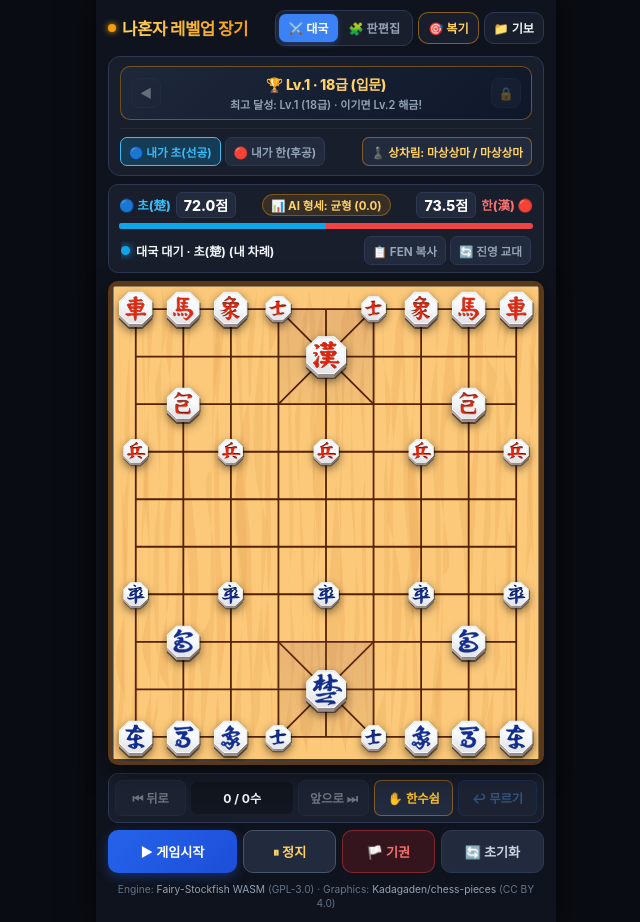
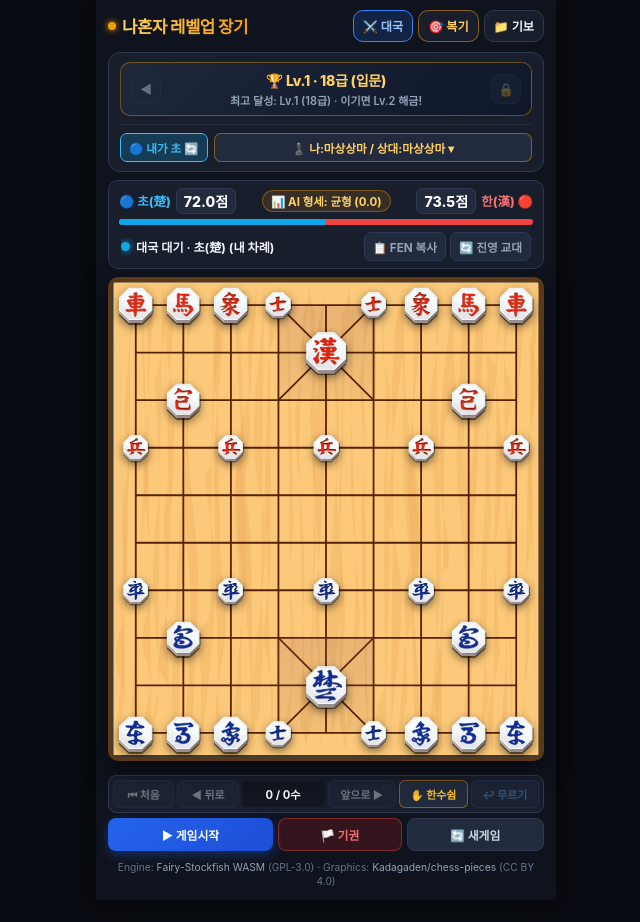
Before and after one commit to kjlkmk/thisone.co.kr, a Jekyll site: the page apps/janggi/index.html, which Jekyll copies as it is, in a window 1280 px wide. Shown: the whole page, without its empty margins (314-954 px from the left). Built offline with Jekyll 4.4.1, drawn with Linux system fonts in a browser that asks for light colours; after the commit the page ends 900 px from its top, so only the background shows below that.

Commit message:
feat(janggi): optimize mobile UI - mode toggle button and compact bottom controls

```diff
--- a/apps/janggi/index.html
+++ b/apps/janggi/index.html
@@ -110,31 +110,20 @@
       flex-shrink: 0;
     }
 
-    .mode-switch {
-      display: flex;
-      background: var(--bg-panel);
-      border: 1px solid var(--border);
-      border-radius: 10px;
-      padding: 3px;
-      gap: 2px;
-    }
-
-    .mode-btn {
-      border: none;
-      background: transparent;
-      color: var(--text-sub);
-      font-size: 0.76rem;
-      font-weight: 700;
-      padding: 5px 9px;
-      border-radius: 7px;
-      cursor: pointer;
+    .mode-toggle-btn {
       transition: all 0.15s ease;
     }
 
-    .mode-btn.active {
-      background: var(--accent);
-      color: #fff;
-      box-shadow: 0 2px 6px rgba(59, 130, 246, 0.35);
+    .mode-toggle-btn.play {
+      background: rgba(37, 99, 235, 0.2);
+      border-color: #3b82f6;
+      color: #93c5fd;
+    }
+
+    .mode-toggle-btn.edit {
+      background: rgba(245, 158, 11, 0.22);
+      border-color: #f59e0b;
+      color: #ffd166;
     }
 
     .menu-btn {
@@ -149,6 +138,8 @@
       display: inline-flex;
       align-items: center;
       gap: 4px;
+      white-space: nowrap;
+      user-select: none;
     }
 
     .menu-btn:active {
@@ -236,7 +227,7 @@
       padding-top: 8px;
       border-top: 1px solid rgba(255, 255, 255, 0.06);
       gap: 6px;
-      flex-wrap: wrap;
+      flex-wrap: nowrap;
     }
 
     .side-toggle {
@@ -623,19 +614,19 @@
     .bottom-controls {
       display: flex;
       flex-direction: column;
-      gap: 7px;
+      gap: 5px;
       margin-top: auto;
     }
 
-    /* 1열: 뒤로 / 수순표시 / 앞으로 / 한수쉼 / 무르기 */
+    /* 1열: 처음 / 뒤로 / 수순표시 / 앞으로 / 한수쉼 / 무르기 */
     .nav-bar {
       display: grid;
-      grid-template-columns: 0.9fr 1.3fr 0.9fr 1fr 1fr;
-      gap: 5px;
+      grid-template-columns: 0.85fr 0.85fr 1.15fr 0.95fr 0.95fr 0.95fr;
+      gap: 3px;
       background: var(--bg-panel);
       border: 1px solid var(--border);
-      border-radius: 10px;
-      padding: 6px;
+      border-radius: 8px;
+      padding: 4px;
       align-items: center;
     }
 
@@ -643,15 +634,16 @@
       background: var(--bg-card);
       border: 1px solid var(--border);
       color: var(--text-main);
-      font-size: 0.77rem;
+      font-size: 0.68rem;
       font-weight: 700;
-      padding: 8px 4px;
-      border-radius: 7px;
+      padding: 5px 2px;
+      border-radius: 6px;
       cursor: pointer;
       display: flex;
       align-items: center;
       justify-content: center;
-      gap: 3px;
+      gap: 2px;
+      white-space: nowrap;
     }
 
     .nav-btn:disabled {
@@ -665,29 +657,29 @@
 
     .move-counter {
       text-align: center;
-      font-size: 0.76rem;
+      font-size: 0.70rem;
       font-weight: 700;
       color: var(--text-main);
       background: rgba(0, 0, 0, 0.28);
-      padding: 7px 4px;
-      border-radius: 6px;
+      padding: 5px 2px;
+      border-radius: 5px;
       white-space: nowrap;
       overflow: hidden;
       text-overflow: ellipsis;
     }
 
-    /* 2열: 게임시작 / 정지 / 기권 / 초기화 */
+    /* 2열: 게임시작 / 기권 / 새게임 */
     .action-bar {
       display: grid;
-      grid-template-columns: 1.25fr 0.9fr 0.9fr 1fr;
-      gap: 6px;
+      grid-template-columns: 1.2fr 0.9fr 1fr;
+      gap: 5px;
     }
 
     .main-btn {
       border: none;
-      border-radius: 10px;
-      padding: 11px 6px;
-      font-size: 0.82rem;
+      border-radius: 8px;
+      padding: 7px 4px;
+      font-size: 0.74rem;
       font-weight: 800;
       cursor: pointer;
       display: flex;
@@ -1158,10 +1150,7 @@
       </div>
 
       <div class="header-right">
-        <div class="mode-switch">
-          <button class="mode-btn active" id="tabPlay" onclick="switchMode('play')">⚔️ 대국</button>
-          <button class="mode-btn" id="tabEdit" onclick="switchMode('edit')">🧩 판편집</button>
-        </div>
+        <button class="menu-btn mode-toggle-btn play" id="modeToggleBtn" onclick="toggleMode()" title="대국 모드 (클릭 시 판편집으로 전환)">⚔️ 대국</button>
         <button class="menu-btn" onclick="openBlunderModal()" style="border-color:rgba(245,158,11,0.5); color:#ffd166;" title="내가 갑자기 불리해진 패착 지점 찾기 & AI 최선수 정답 보기">🎯 복기</button>
         <button class="menu-btn" onclick="toggleKifuModal(true)" title="기보 저장 및 불러오기">📁 기보</button>
       </div>
@@ -1179,13 +1168,12 @@
       </div>
 
       <div class="match-sub-row">
-        <div class="side-toggle">
-          <button class="mini-chip cho active" id="sideChoBtn" onclick="selectMySide('b')">🔵 내가 초(선공)</button>
-          <button class="mini-chip han" id="sideHanBtn" onclick="selectMySide('w')">🔴 내가 한(후공)</button>
-        </div>
-
-        <button class="mini-chip" id="formationBtn" onclick="openFormationModal()" style="color:#ffd166; border-color:rgba(245,158,11,0.45);">
-          ♟️ 상차림: <span id="formationSummary">마상상마 / 마상상마</span>
+        <button class="mini-chip cho active" id="sideToggleBtn" onclick="toggleMySide()" title="클릭하여 내 진영(초/한)을 전환합니다">
+          🔵 내가 초 🔄
+        </button>
+
+        <button class="mini-chip" id="formationBtn" onclick="openFormationModal()" style="color:#ffd166; border-color:rgba(245,158,11,0.45); flex:1; justify-content:center;" title="상차림 설정 열기">
+          ♟️ <span id="formationSummary">나:마상상마 / 상대:마상상마</span> ▾
         </button>
       </div>
     </section>
@@ -1276,19 +1264,19 @@
     <div class="bottom-controls">
       <!-- 수순 이동 및 한수쉼 / 무르기 -->
       <div class="nav-bar">
-        <button class="nav-btn" id="btnBack" onclick="stepBackward()">⏮ 뒤로</button>
+        <button class="nav-btn" id="btnFirst" onclick="stepToStart()" title="대국 첫 상태로 이동">⏮ 처음</button>
+        <button class="nav-btn" id="btnBack" onclick="stepBackward()" title="1수 뒤로 이동">◀ 뒤로</button>
         <div class="move-counter" id="moveCounterText">0 / 0수</div>
-        <button class="nav-btn" id="btnForward" onclick="stepForward()">앞으로 ⏭</button>
+        <button class="nav-btn" id="btnForward" onclick="stepForward()" title="1수 앞으로 이동">앞으로 ▶</button>
         <button class="nav-btn" id="btnPass" onclick="handlePlayerPassTurn()" style="color:#fbbf24; border-color:rgba(245,158,11,0.45);" title="내 차례에 기물을 움직이지 않고 한 수 쉽니다">✋ 한수쉼</button>
         <button class="nav-btn" id="btnUndo" onclick="undoMove()" style="color:#60a5fa; border-color:#2563eb66;">↩ 무르기</button>
       </div>
 
-      <!-- 대국 시작 / 정지 / 기권 / 초기화 -->
+      <!-- 대국 시작 / 기권 / 새게임 -->
       <div class="action-bar">
         <button class="main-btn btn-start" id="btnStart" onclick="handleStartButton()">▶ 게임시작</button>
-        <button class="main-btn btn-stop" id="btnStop" onclick="pauseGame()">⏸ 정지</button>
         <button class="main-btn btn-resign" id="btnResign" onclick="resignGame()">🏳️ 기권</button>
-        <button class="main-btn btn-reset" id="btnReset" onclick="resetGameBoard()">🔄 초기화</button>
+        <button class="main-btn btn-reset" id="btnReset" onclick="resetGameBoard()">🔄 새게임</button>
       </div>
     </div>
 
@@ -2124,11 +2114,34 @@
       }
     }
 
+    function updateSideToggleUI() {
+      const btn = document.getElementById('sideToggleBtn');
+      if (!btn) return;
+      if (mySide === 'b') {
+        btn.className = 'mini-chip cho active';
+        btn.innerHTML = '🔵 내가 초 🔄';
+      } else {
+        btn.className = 'mini-chip han active';
+        btn.innerHTML = '🔴 내가 한 🔄';
+      }
+    }
+
+    function updateFormationSummaryUI() {
+      const el = document.getElementById('formationSummary');
+      if (el) {
+        const myForm = mySide === 'b' ? selectedChoFormation : selectedHanFormation;
+        const oppForm = mySide === 'b' ? selectedHanFormation : selectedChoFormation;
+        el.innerText = `나:${myForm} / 상대:${oppForm}`;
+      }
+    }
+
     function updateAllUI() {
       renderBoard();
       updateScoreAndStatusUI();
       updateLevelUI();
       updateEditPaletteCountsUI();
+      updateSideToggleUI();
+      updateFormationSummaryUI();
     }
 
     // =========================================================================
@@ -2470,7 +2483,16 @@
       }
     }
 
-    // ⏮ 뒤로
+    // ⏮ 처음으로 (0수로 이동)
+    function stepToStart() {
+      if (currentPly <= 0) return;
+      stopAiThinking();
+      if (gameState === 'playing') gameState = 'paused';
+      reconstructBoardAtPly(0);
+      updateAllUI();
+    }
+
+    // ◀ 뒤로 (1수 뒤로)
     function stepBackward() {
       if (currentPly <= 0) return;
       stopAiThinking();
@@ -2579,19 +2601,20 @@
       showToast(`🏳️ 기권하셨습니다. ${winner} 승리!`);
     }
 
-    // 내가 초(선공) / 내가 한(후공) 선택 (대국 중에도 현재 국면 그대로 진영 교대 가능!)
+    // 내 진영(초/한) 토글 전환
+    function toggleMySide() {
+      selectMySide(mySide === 'b' ? 'w' : 'b');
+    }
+
     function selectMySide(side) {
       mySide = side === 'w' ? 'w' : 'b';
       isFlipped = (mySide === 'b'); // 내 진영이 항상 화면 아래쪽에 오도록 회전
 
-      document.getElementById('sideChoBtn').classList.toggle('active', mySide === 'b');
-      document.getElementById('sideHanBtn').classList.toggle('active', mySide === 'w');
-
       stopAiThinking();
       updateAllUI();
       saveAutoState();
 
-      const label = mySide === 'b' ? '🔵 내가 초(선공)' : '🔴 내가 한(후공)';
+      const label = mySide === 'b' ? '🔵 내가 초' : '🔴 내가 한';
       showToast(`${label} 입장으로 전환되었습니다.`);
 
       // 대국 진행 중이고 이제 AI 차례가 되었다면 즉시 AI 착수
@@ -2609,8 +2636,18 @@
       const prevMode = appMode;
       appMode = mode;
 
-      document.getElementById('tabPlay').classList.toggle('active', mode === 'play');
-      document.getElementById('tabEdit').classList.toggle('active', mode === 'edit');
+      const modeBtn = document.getElementById('modeToggleBtn');
+      if (modeBtn) {
+        if (mode === 'play') {
+          modeBtn.className = 'menu-btn mode-toggle-btn play';
+          modeBtn.innerHTML = '⚔️ 대국';
+          modeBtn.title = '대국 모드 (클릭 시 판편집으로 전환)';
+        } else {
+          modeBtn.className = 'menu-btn mode-toggle-btn edit';
+          modeBtn.innerHTML = '🧩 판편집';
+          modeBtn.title = '판편집 모드 (클릭 시 대국으로 전환)';
+        }
+      }
       document.getElementById('playPanel').classList.toggle('hidden', mode !== 'play');
       document.getElementById('editPanel').classList.toggle('active', mode === 'edit');
 
```
Also changed, not shown: other parts of apps/janggi/index.html (+50 -15 lines). Lines whose indentation alone changed are shown as unchanged.
